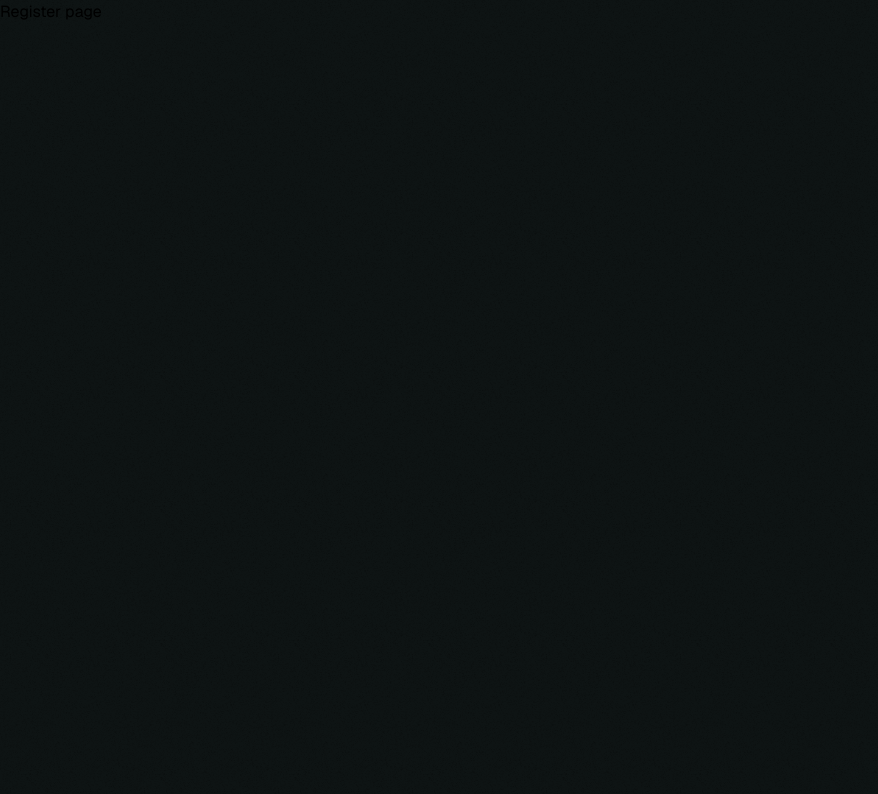
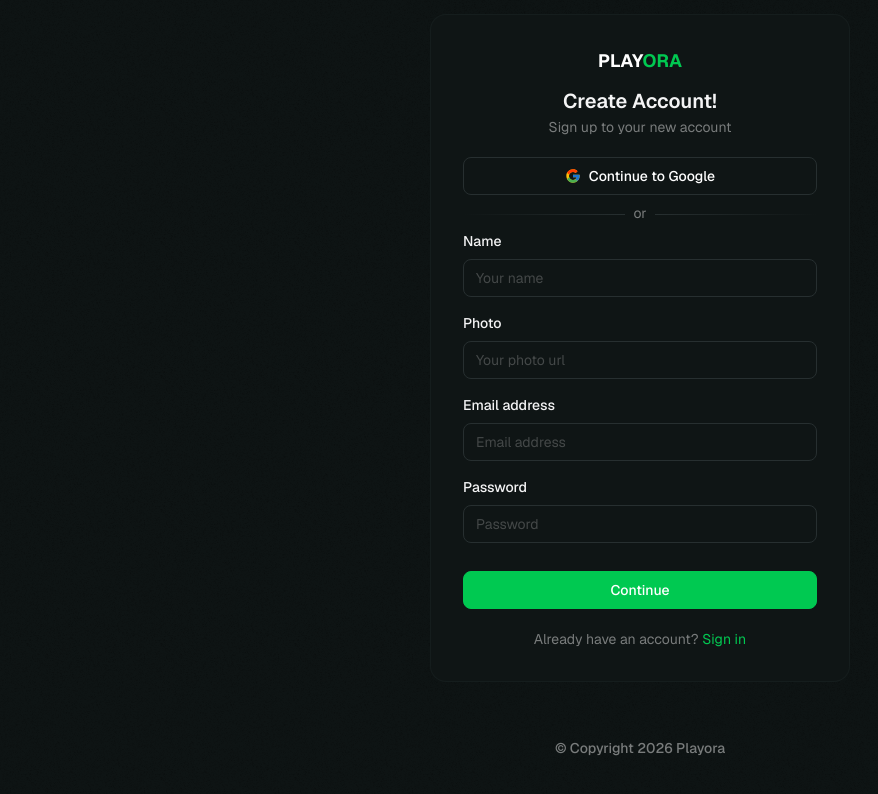
Before and after one commit to quantumrahman/playora-frontend, a Next.js app: page /auth/signup in a window 1280 px wide. Shown: the top 794 px of the page, without its empty margins (0-878 px from the left). Built offline with nearby package versions, Linux system fonts and the light colour scheme.

Commit message:
feat: implement register page and add register module with form

```diff
--- a/src/app/(auth)/auth/signup/page.js
+++ b/src/app/(auth)/auth/signup/page.js
@@ -1,7 +1,5 @@
+import SignupModule from '@/modules/SignupModule/SignupModule';
+
 export default function SignupPage() {
-    return (
-        <div className="w-full min-h-screen">
-            <h1>Register page</h1>
-        </div>
-    );
+    return <SignupModule />;
 }
--- /dev/null
+++ b/src/components/ui/SignupForm/SignupForm.js
@@ -0,0 +1,80 @@
+'use client';
+
+export default function SignupForm() {
+    return (
+        <form>
+            <div className="w-full flex flex-col items-center">
+                <label htmlFor="name" className="w-full text-sm text-[#F4F4F5] font-medium">
+                    Name
+                </label>
+                <input
+                    id="name"
+                    type="text"
+                    aria-label="input"
+                    role="input"
+                    placeholder="Your name"
+                    className={`w-full border rounded-lg py-2 px-3 text-[#797C7C] outline-none text-sm font-normal mt-2 transition-all duration-200 ease-linear ${false ? 'border-red-500 ring-red-500/20 ring-3 caret-red-500' : 'border-[#272F30] focus:ring-3 focus:border-green-500 focus:ring-green-500/20 caret-green-500'}`}
+                />
+                <span className="w-full block h-3 text-sm text-red-500 font-normal text-right my-0.5">
+                    {/* Error! */}
+                </span>
+            </div>
+            <div className="w-full flex flex-col items-center">
+                <label htmlFor="photo" className="w-full text-sm text-[#F4F4F5] font-medium">
+                    Photo
+                </label>
+                <input
+                    id="photo"
+                    type="text"
+                    aria-label="input"
+                    role="input"
+                    placeholder="Your photo url"
+                    className={`w-full border rounded-lg py-2 px-3 text-[#797C7C] outline-none text-sm font-normal mt-2 transition-all duration-200 ease-linear ${false ? 'border-red-500 ring-red-500/20 ring-3 caret-red-500' : 'border-[#272F30] focus:ring-3 focus:border-green-500 focus:ring-green-500/20 caret-green-500'}`}
+                />
+                <span className="w-full block h-3 text-sm text-red-500 font-normal text-right my-0.5">
+                    {/* Error! */}
+                </span>
+            </div>
+            <div className="w-full flex flex-col items-center">
+                <label htmlFor="email" className="w-full text-sm text-[#F4F4F5] font-medium">
+                    Email address
+                </label>
+                <input
+                    id="email"
+                    type="text"
+                    aria-label="input"
+                    role="input"
+                    placeholder="Email address"
+                    className={`w-full border rounded-lg py-2 px-3 text-[#797C7C] outline-none text-sm font-normal mt-2 transition-all duration-200 ease-linear ${false ? 'border-red-500 ring-red-500/20 ring-3 caret-red-500' : 'border-[#272F30] focus:ring-3 focus:border-green-500 focus:ring-green-500/20 caret-green-500'}`}
+                />
+                <span className="w-full block h-3 text-sm text-red-500 font-normal text-right my-0.5">
+                    {/* Error! */}
+                </span>
+            </div>
+            <div className="w-full flex flex-col items-center">
+                <label htmlFor="password" className="w-full text-sm text-[#F4F4F5] font-medium">
+                    Password
+                </label>
+                <input
+                    id="password"
+                    type="text"
+                    aria-label="input"
+                    role="input"
+                    placeholder="Password"
+                    className={`w-full border rounded-lg py-2 px-3 text-[#797C7C] outline-none text-sm font-normal mt-2 transition-all duration-200 ease-linear ${false ? 'border-red-500 ring-red-500/20 ring-3 caret-red-500' : 'border-[#272F30] focus:ring-3 focus:border-green-500 focus:ring-green-500/20 caret-green-500'}`}
+                />
+                <span className="w-full block h-3 text-sm text-red-500 font-normal text-right my-0.5">
+                    {/* Error! */}
+                </span>
+            </div>
+            <button
+                type="submit"
+                aria-label="button"
+                role="button"
+                className="w-full border border-green-500 rounded-lg py-2 text-white text-sm font-medium bg-green-500 mt-3 cursor-pointer transition-all duration-200 ease-linear hover:bg-green-600"
+            >
+                Continue
+            </button>
+        </form>
+    );
+}
--- /dev/null
+++ b/src/modules/SignupModule/SignupModule.js
@@ -0,0 +1,50 @@
+'use client';
+
+import Link from 'next/link';
+import SignupForm from '@/components/ui/SignupForm/SignupForm';
+import { FcGoogle } from 'react-icons/fc';
+
+export default function SignupModule() {
+    return (
+        <section className="w-full min-h-screen flex items-center flex-col justify-between">
+            <div className="w-full flex-1 flex items-center justify-center px-5">
+                <div className="w-full max-w-[420px] bg-[#0F1515] p-8 rounded-2xl border border-[#272F30]/30">
+                    <div className="w-full text-center">
+                        <Link href={'/'} className="text-white uppercase text-lg font-bold">
+                            Play<span className="text-green-500">ora</span>
+                        </Link>
+                        <h3 className="text-xl font-semibold text-[#F4F4F5] mt-3">
+                            Create Account!
+                        </h3>
+                        <p className="text-[#797C7C] text-sm font-normal mt-0.5">
+                            Sign up to your new account
+                        </p>
+                    </div>
+                    <button className="w-full flex items-center justify-center gap-2 border border-[#272F30] rounded-lg py-2 cursor-pointer bg-transparent transition-all duration-200 ease-linear hover:bg-[#272F30]/50 mt-5">
+                        <FcGoogle />
+                        <span className="text-sm text-white font-medium">Continue to Google</span>
+                    </button>
+                    <div className="w-full flex items-center justify-center gap-2 my-2">
+                        <div className="w-full h-px bg-linear-to-l from-[#272F30] to-transparent mt-0.5"></div>
+                        <span className="text-sm text-[#797C7C]">or</span>
+                        <div className="w-full h-px bg-linear-to-r from-[#272F30] to-transparent mt-0.5"></div>
+                    </div>
+                    <SignupForm />
+                    <div className="w-full text-center mt-5">
+                        <p className="text-sm text-[#797C7C] font-normal">
+                            Already have an account?{' '}
+                            <Link href={'/auth/signin'} className="text-green-500 hover:underline">
+                                Sign in
+                            </Link>
+                        </p>
+                    </div>
+                </div>
+            </div>
+            <div className="w-full h-fit text-center py-10">
+                <span className="text-sm text-[#797C7C] font-medium">
+                    &copy; Copyright {new Date().getFullYear()} Playora
+                </span>
+            </div>
+        </section>
+    );
+}
```
